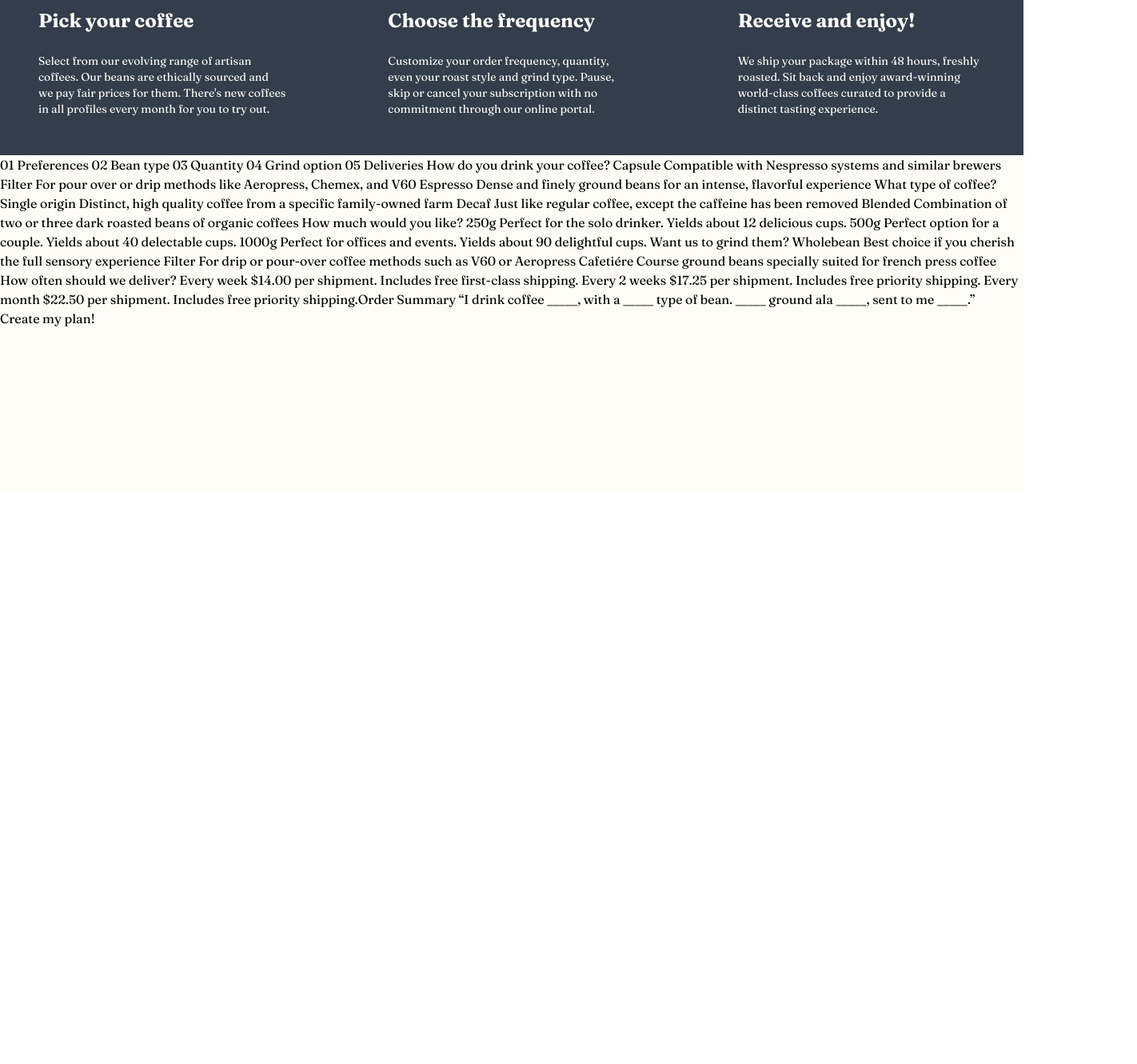
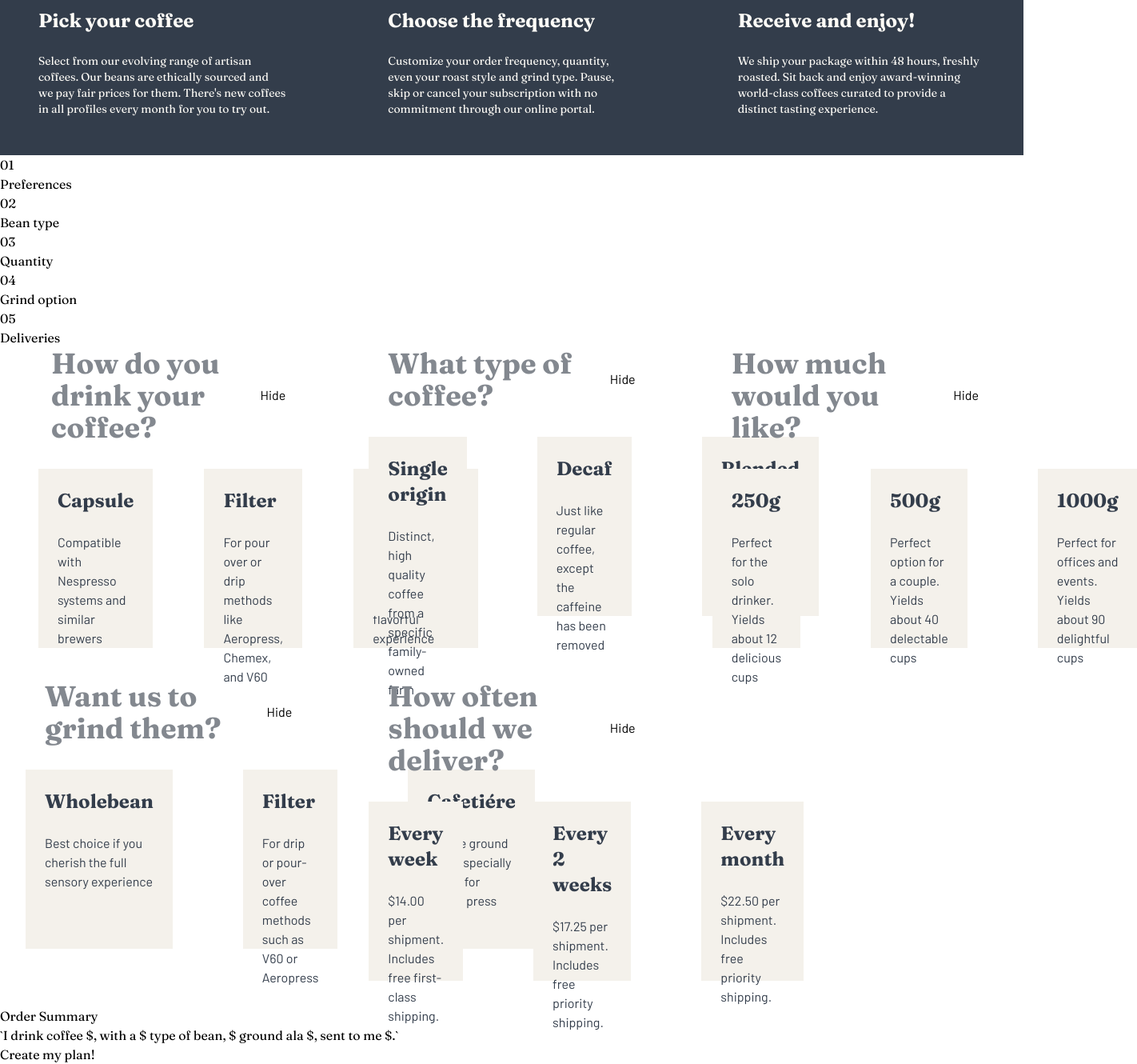
Before and after one commit to k-monnik/coffeeroasters-subscription, a React (Create React App) app: page / in a window 1280 px wide. Shown: the part 186-1516 px from the top of the page at 80% size, 1422 px wide, since content can reach past the window. Before the commit the page ends 800 px from the top, so only its background shows below. Built offline with nearby package versions, Linux system fonts and the light colour scheme.

Commit message:
add grids and basic styling to order section

```diff
--- a/src/App.js
+++ b/src/App.js
@@ -8,7 +8,7 @@ import Plan from './components/Plan';
 
 function App() {
   return (
-    <div className="h-screen bg-cream font-Barlow">
+    <div className="h-screen bg-white font-Barlow">
       <Nav />
       <Plan />
     </div>
--- a/src/components/Plan.js
+++ b/src/components/Plan.js
@@ -50,77 +50,153 @@ const Plan = () => {
 
                 {/* Order START */}
 
-                01 Preferences
-                02 Bean type
-                03 Quantity
-                04 Grind option
-                05 Deliveries
+                <div>
+                    <div>
+                        <div>
+                            <div>01</div>
+                            <div>Preferences</div>
+                        </div>
+                        <div>
+                            <div>02</div>
+                            <div>Bean type</div>
+                        </div>
+                        <div>
+                            <div>03</div>
+                            <div>Quantity</div>
+                        </div>
+                        <div>
+                            <div>04</div>
+                            <div>Grind option</div>
+                        </div>
+                        <div>
+                            <div>05</div>
+                            <div>Deliveries</div>
+                        </div>
+                    </div>
 
-                How do you drink your coffee?
+                    <div>
+                        <div className='grid grid-cols-1 lg:grid-cols-3 lg:gap-2 font-Barlow'>
+                            <div className='px-2'>
+                                <div className='flex justify-between mx-14'>
+                                    <h1 className='text-grey text-4xl font-Fraunces font-bold'>How do you drink your coffee?</h1>
+                                    <button>Hide</button>
+                                </div>
+                                <div className='md:flex md:px-2'>
+                                    <div className='bg-wheat text-dark-grey-blue w-60 h-56 m-8'>
+                                        <h2 className='text-2xl font-Fraunces font-bold my-6 px-6'>Capsule</h2>
+                                        <div className='text-base px-6'>Compatible with Nespresso systems and similar brewers</div>
+                                    </div>
+                                    <div className='bg-wheat text-dark-grey-blue w-60 h-56 m-8'>
+                                        <h2 className='text-2xl font-Fraunces font-bold my-6 px-6'>Filter</h2>
+                                        <div className='text-base px-6'>For pour over or drip methods like Aeropress, Chemex, and V60</div>
+                                    </div>
+                                    <div className='bg-wheat text-dark-grey-blue w-60 h-56 m-8'>
+                                        <h2 className='text-2xl font-Fraunces font-bold my-6 px-6'>Espresso</h2>
+                                        <div className='text-base px-6'>Dense and finely ground beans for an intense, flavorful experience</div>
+                                    </div>
+                                </div>
+                            </div>
+                            <div>
+                                <div className='flex justify-between mx-14'>
+                                    <h1 className='text-grey text-4xl font-Fraunces font-bold'>What type of coffee?</h1>
+                                    <button>Hide</button>
+                                </div>
+                                <div className='md:flex gap-6'>
+                                    <div className='bg-wheat text-dark-grey-blue w-60 h-56 m-8'>
+                                        <h2 className='text-2xl font-Fraunces font-bold my-6 px-6'>Single origin</h2>
+                                        <div className='text-base px-6'>Distinct, high quality coffee from a specific family-owned farm</div>
+                                    </div>
+                                    <div className='bg-wheat text-dark-grey-blue w-60 h-56 m-8'>
+                                        <h2 className='text-2xl font-Fraunces font-bold my-6 px-6'>Decaf</h2>
+                                        <div className='text-base px-6'>Just like regular coffee, except the caffeine has been removed</div>
+                                    </div>
+                                    <div className='bg-wheat text-dark-grey-blue w-60 h-56 m-8'>
+                                        <h2 className='text-2xl font-Fraunces font-bold my-6 px-6'>Blended</h2>
+                                        <div className='text-base px-6'>Combination of two or three dark roasted beans of organic coffees</div>
+                                    </div>
+                                </div>
+                            </div>
+                            <div>
+                                <div className='flex justify-between mx-14'>
+                                    <h1 className='text-grey text-4xl font-Fraunces font-bold'>How much would you like?</h1>
+                                    <button>Hide</button>
+                                </div>
+                                <div className='md:flex gap-6'>
+                                    <div className='bg-wheat text-dark-grey-blue w-60 h-56 m-8'>
+                                        <h2 className='text-2xl font-Fraunces font-bold my-6 px-6'>250g</h2>
+                                        <div className='text-base px-6'>Perfect for the solo drinker. Yields about 12 delicious cups</div>
+                                    </div>
+                                    <div className='bg-wheat text-dark-grey-blue w-60 h-56 m-8'>
+                                        <h2 className='text-2xl font-Fraunces font-bold my-6 px-6'>500g</h2>
+                                        <div className='text-base px-6'>Perfect option for a couple. Yields about 40 delectable cups</div>
+                                    </div>
+                                    <div className='bg-wheat text-dark-grey-blue w-60 h-56 m-8'>
+                                        <h2 className='text-2xl font-Fraunces font-bold my-6 px-6'>1000g</h2>
+                                        <div className='text-base px-6'>Perfect for offices and events. Yields about 90 delightful cups</div>
+                                    </div>
+                                </div>
+                            </div>
+                            <div>
+                                <div className='flex justify-between mx-14'>
+                                    <h1 className='text-grey text-4xl font-Fraunces font-bold'>Want us to grind them?</h1>
+                                    <button>Hide</button>
+                                </div>
+                                <div className='md:flex gap-6'>
+                                    <div className='bg-wheat text-dark-grey-blue w-60 h-56 m-8'>
+                                        <h2 className='text-2xl font-Fraunces font-bold my-6 px-6'>Wholebean</h2>
+                                        <div className='text-base px-6'>Best choice if you cherish the full sensory experience</div>
+                                    </div>
+                                    <div className='bg-wheat text-dark-grey-blue w-60 h-56 m-8'>
+                                        <h2 className='text-2xl font-Fraunces font-bold my-6 px-6'>Filter</h2>
+                                        <div className='text-base px-6'>For drip or pour-over coffee methods such as V60 or Aeropress</div>
+                                    </div>
+                                    <div className='bg-wheat text-dark-grey-blue w-60 h-56 m-8'>
+                                        <h2 className='text-2xl font-Fraunces font-bold my-6 px-6'>Cafetiére</h2>
+                                        <div className='text-base px-6'>Course ground beans specially suited for french press coffee</div>
+                                    </div>
+                                </div>
+                            </div>
+                            <div>
+                                <div className='flex justify-between mx-14'>
+                                    <h1 className='text-grey text-4xl font-Fraunces font-bold'>How often should we deliver?</h1>
+                                    <button>Hide</button>
+                                </div>
+                                <div className='md:flex gap-6'>
+                                    <div className='bg-wheat text-dark-grey-blue w-60 h-56 m-8'>
+                                        <h2 className='text-2xl font-Fraunces font-bold my-6 px-6'>Every week</h2>
+                                        <div className='text-base px-6'>$14.00 per shipment. Includes free first-class shipping.</div>
+                                    </div>
+                                    <div className='bg-wheat text-dark-grey-blue w-60 h-56 m-8'>
+                                        <h2 className='text-2xl font-Fraunces font-bold my-6 px-6'>Every 2 weeks</h2>
+                                        <div className='text-base px-6'>$17.25 per shipment. Includes free priority shipping.</div>
+                                    </div>
+                                    <div className='bg-wheat text-dark-grey-blue w-60 h-56 m-8'>
+                                        <h2 className='text-2xl font-Fraunces font-bold my-6 px-6'>Every month</h2>
+                                        <div className='text-base px-6'>$22.50 per shipment. Includes free priority shipping.</div>
+                                    </div>
+                                </div>
+                            </div>
 
-                Capsule
-                Compatible with Nespresso systems and similar brewers
+                        </div>
 
-                Filter
-                For pour over or drip methods like Aeropress, Chemex, and V60
+                        {/* Order END */}
 
-                Espresso
-                Dense and finely ground beans for an intense, flavorful experience
+                        {/* Summary START */}
+                        {/* use template literals here? */}
+                        <div>
+                            <div>Order Summary</div>
+                            <div>
+                                `I drink coffee ${ }, with a ${ } type of bean, ${ } ground ala ${ },
+                                sent to me ${ }.`
+                            </div>
+                        </div>
 
-                What type of coffee?
+                        {/* Summary END */}
+                        <button>Create my plan!</button>
+                    </div>
 
-                Single origin
-                Distinct, high quality coffee from a specific family-owned farm
+                </div>
 
-                Decaf
-                Just like regular coffee, except the caffeine has been removed
-
-                Blended
-                Combination of two or three dark roasted beans of organic coffees
-
-                How much would you like?
-                250g
-                Perfect for the solo drinker. Yields about 12 delicious cups.
-
-                500g
-                Perfect option for a couple. Yields about 40 delectable cups.
-
-                1000g
-                Perfect for offices and events. Yields about 90 delightful cups.
-
-                Want us to grind them?
-
-                Wholebean
-                Best choice if you cherish the full sensory experience
-
-                Filter
-                For drip or pour-over coffee methods such as V60 or Aeropress
-
-                Cafetiére
-                Course ground beans specially suited for french press coffee
-
-                How often should we deliver?
-
-                Every week
-                $14.00 per shipment. Includes free first-class shipping.
-
-                Every 2 weeks
-                $17.25 per shipment. Includes free priority shipping.
-
-                Every month
-                $22.50 per shipment. Includes free priority shipping.
-
-                {/* Order END */}
-
-                {/* Summary START */}
-                {/* use object literals here? */}
-
-                Order Summary
-                “I drink coffee _____, with a _____ type of bean. _____ ground ala _____,
-                sent to me _____.”
-
-                {/* Summary END */}
-                <button>Create my plan!</button>
 
             </div>
         </div>
--- a/tailwind.config.js
+++ b/tailwind.config.js
@@ -10,6 +10,9 @@ module.exports = {
       'pale-orange': '#fdd6ba',
       'cream': '#fefcf7',
       'grey': '#83888f',
+      'wheat': '#F4F1EB',
+      'white': '#fff',
+
     },
     extend: {
       fontFamily: {
```
